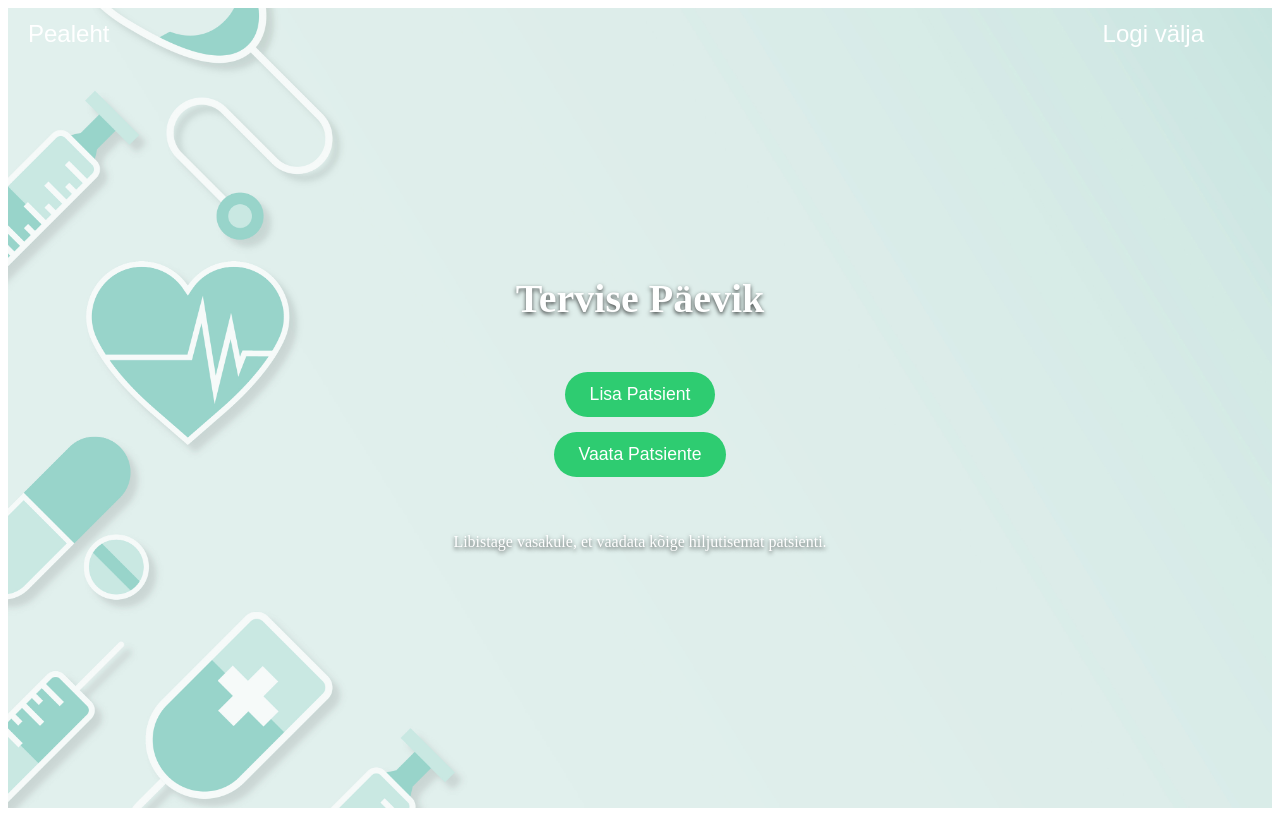
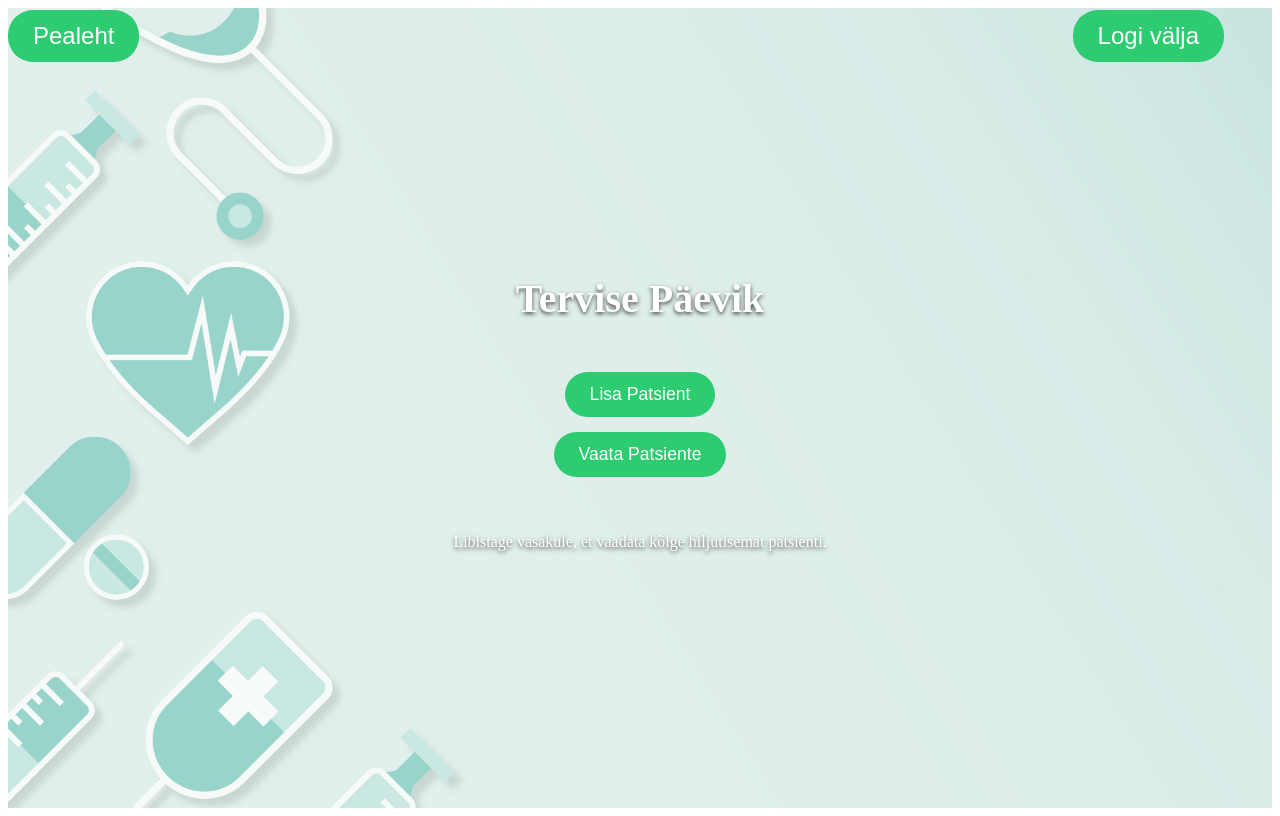
Before and after one commit to CKlettenberg/healthdiary-project-ui, a Vue app: page / in a window 1280 px wide. Built offline with nearby package versions, Linux system fonts and the light colour scheme; no server answers; sample sign-in values are in the browser's storage.

Commit message:
9.12.24 modified app buttons, added fever delete confirmation,

```diff
--- a/src/App.vue
+++ b/src/App.vue
@@ -68,12 +68,14 @@ export default {
 }
 
 .icon-button {
-  background-color: transparent;
+  background-color: #2ecc71; /* Green button */
+  color: white;
+  padding: 12px 25px;
   border: none;
-  color: #ffffff; /* White color for icons */
+  border-radius: 25px;
   font-size: 1.5rem;
   cursor: pointer;
-  transition: transform 0.3s, color 0.3s;
+  transition: background-color 0.3s, transform 0.2s;
 }
 
 .icon-button:hover {
--- a/src/pages/AddTreatmentForm.vue
+++ b/src/pages/AddTreatmentForm.vue
@@ -94,7 +94,7 @@ export default {
         symptoms: [],
         time: ''
       },
-      symptomList: ["Nohu", "Köha", "Iiveldus/oksendamine", "Peavalu", "Liigesvalu", "Kõhuvalu", "Muu"],
+      symptomList: ["Nohu", "Köha", "Iiveldus/oksendamine", "Peavalu", "Lihasvalu", "Liigesvalu", "Kõhuvalu", "Muu"],
     };
   },
   methods: {
--- a/src/pages/TreatmentData.vue
+++ b/src/pages/TreatmentData.vue
@@ -1,4 +1,5 @@
-<template><div v-if="treatmentRecords.length > 0" class="treatment-records">
+<template>
+  <div v-if="treatmentRecords.length > 0" class="treatment-records">
   <h2>Palavikurohud ja sümptomid</h2>
   <table>
     <thead>
@@ -6,7 +7,7 @@
       <th>Ravimi nimi</th>
       <th>Kogus</th>
       <th>Sümptomid</th>
-      <th>Aeg</th>
+      <th>Kellaaeg</th>
     </tr>
     </thead>
     <tbody>
--- a/src/router/index.js
+++ b/src/router/index.js
@@ -4,12 +4,12 @@ import LoginScreen from "@/components/LoginScreen.vue";
 import MenuPage from "@/pages/MenuPage.vue";
 import RegisterScreen from "@/components/RegisterScreen.vue";
 import AddPatient from "@/components/AddPatient.vue";
-import FeverPage from "@/pages/FeverPage.vue";
 import PatientDetails from "@/pages/PatientDetails.vue";
 import PatientsList from "@/pages/PatientsList.vue";
 import AddNewPatientData from "@/pages/AddNewPatientData.vue";
 import AddFeverForm from "@/pages/AddFeverForm.vue";
 import EditPatient from "@/pages/EditPatient.vue";
+import AddTreatmentForm from "@/pages/AddTreatmentForm.vue";
 
 const routes = [
     {
@@ -32,12 +32,6 @@ const routes = [
         path: "/add-patient",
         name: "AddPatient",
         component: AddPatient,
-        meta: { requiresAuth: true },
-    },
-    {
-        path: "/fever/:patientId",
-        name: "FeverRecord",
-        component: FeverPage,
         meta: { requiresAuth: true },
     },
     {
@@ -74,7 +68,13 @@ const routes = [
         name: "EditPatient",
         component: EditPatient,
         props: true, // Ensure props are passed to the component
-    }
+    },
+    {
+    path: "/add-treatment-data",
+    name: "AddTreatment",
+    component: AddTreatmentForm,
+    meta: { requiresAuth: true },
+},
 
 
 ];
```
